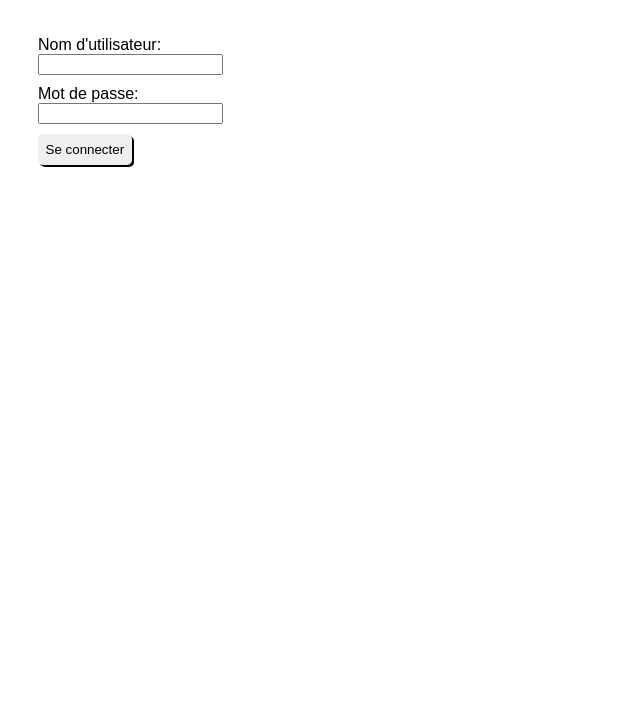
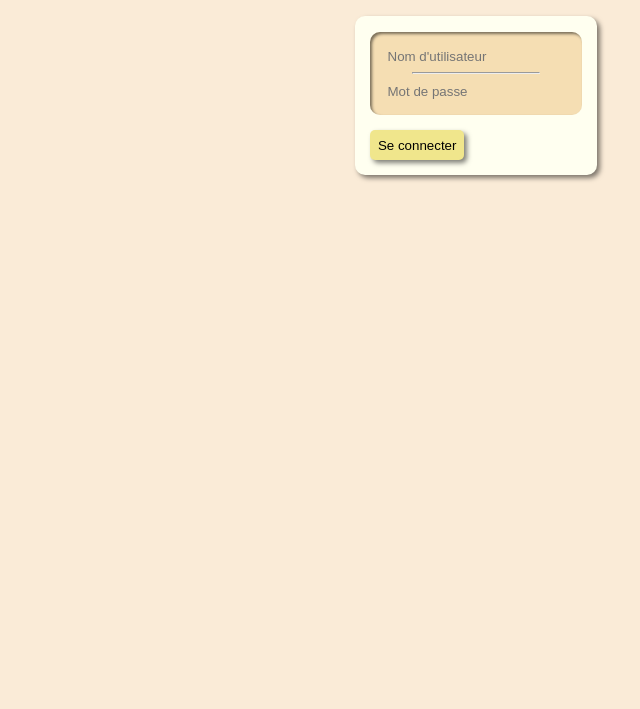
Before and after one commit to lacmi/CovidHolidays, a website: page pages/login.html in a window 1280 px wide. Shown: the part 91-800 px from the top of the page, without its empty margins (164-804 px from the left). Drawn offline with Linux system fonts and the light colour scheme.

Commit message:
new style

```diff
--- a/pages/login.html
+++ b/pages/login.html
@@ -12,17 +12,26 @@
         }
 
         button {
-            /* background-color: #559eda; */
+            background-color: khaki;
             border: none;
             outline: none;
             border-radius: 5px;
             padding: 2mm;
             cursor: pointer;
-            box-shadow: 2px 2px black;
+            box-shadow: 3px 3px 5px rgba(0, 0, 0, 0.5);
+        }
+        button:hover {
+            filter: brightness(1.1);
         }
 
         button:active {
             filter: brightness(0.8);
+        }
+
+        input {
+            appearance: none;
+            border: none;
+            background-color: transparent;
         }
 
         .display-content {
@@ -32,12 +41,14 @@
             flex-direction: column;
             align-items: center;
             overflow: auto;
+            background-color: antiquewhite;
         }
 
         .main-content {
             display: flex;
             flex-direction: column;
             width: 70%;
+            height: 100%;
             margin: 2mm 0;
         }
 
@@ -46,19 +57,37 @@
         }
 
         .error-message-box {
-            background-color: rgba(211, 91, 91, 0.7);
+            background-color: salmon;
             border-radius: 10px;
-            padding: 10px;
+            padding: 4mm;
             display: none;
+            margin: 0 0 4mm 0;
         }
 
         .login-box {
-            padding: 10px;
+            margin: 0 auto;
+            padding: 4mm;
             width: min-content;
+            border-radius: 10px;
+            background-color: ivory;
+            box-shadow: 3px 3px 5px rgba(0, 0, 0, 0.5);
         }
 
-        .login-box div {
-            margin: 10px 0;
+        .inputs-container {
+            background-color: wheat;
+            box-shadow: inset 2px 2px 3px rgba(0, 0, 0, 0.5);
+            border-radius: 10px;
+            padding: 4mm;
+        }
+
+        .inputs-separator {
+            width: 70%;
+            color: navajowhite;
+            margin: 2mm auto;
+        }
+
+        .submit-button {
+            margin: 4mm 0 0 0;
         }
     </style>
 </head>
@@ -67,18 +96,14 @@
         <div class="main-content">
             <h1 class="title">LachanceNet</h1>
 
-            <div class="error-message-box"></div>
-
             <form class="login-box" method="POST">
-                <div>
-                    <label for="username">Nom d'utilisateur:</label>
-                    <input id="username" name="username" type="text" required>
+                <div class="error-message-box"></div>
+                <div class="inputs-container">
+                    <input id="username" name="username" type="text" placeholder="Nom d'utilisateur" required>
+                    <hr class="inputs-separator">
+                    <input id="password" name="password" type="password" placeholder="Mot de passe" required>
                 </div>
-                <div>
-                    <label for="password">Mot de passe:</label>
-                    <input id="password" name="password" type="password" required>
-                </div>
-                <button type="submit">Se connecter</button>
+                <button type="submit" class="submit-button">Se connecter</button>
             </form>
         </div>
     </div>
```
Also changed, not shown: pages/index.html (+26 -10 lines).
